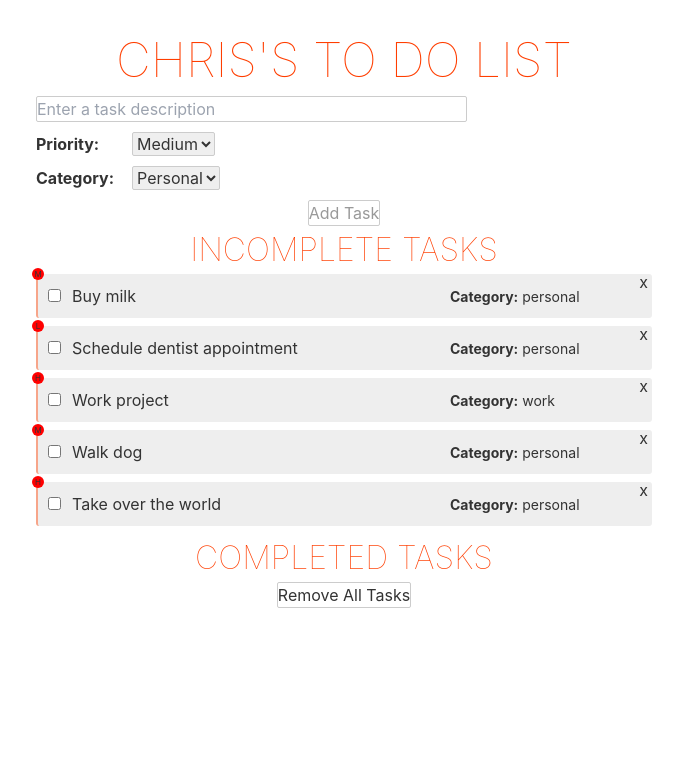
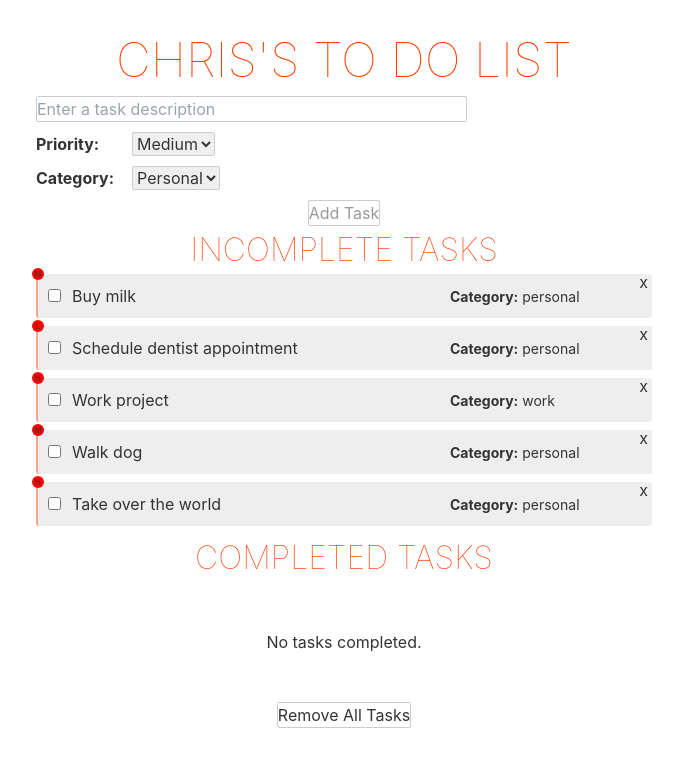
Before and after one commit to cwbieganek/svelte-todo-list, a Svelte app: page / in a window 1280 px wide. Shown: the top 766 px of the page, without its empty margins (296-979 px from the left). Built offline with nearby package versions, Linux system fonts and the light colour scheme.

Commit message:
Show 'No incomplete tasks' or 'No completed tasks' when appropriate

```diff
--- a/src/components/ToDo.svelte
+++ b/src/components/ToDo.svelte
@@ -76,10 +76,16 @@
 		</div>
 		<button class="add-task-button" disabled={newTaskDescription.replaceAll(" ", "") === ""} on:click={(e) => {addTask(newTaskDescription);}}>Add Task</button>
 		<h3>Incomplete Tasks</h3>
+		{#if incompleteTasks.length === 0}
+			<div class="pt-12 pb-12">No incomplete tasks.</div>
+		{/if}
 		{#each incompleteTasks as task (task.id)}
 			<Task bind:task={task} on:delete={removeTask} />
 		{/each}
 		<h3>Completed Tasks</h3>
+		{#if completedTasks.length === 0}
+			<div class="pt-12 pb-12">No tasks completed.</div>
+		{/if}
 		{#each completedTasks as task (task.id)}
 			<Task bind:task={task} on:delete={removeTask} />
 		{/each}
```
